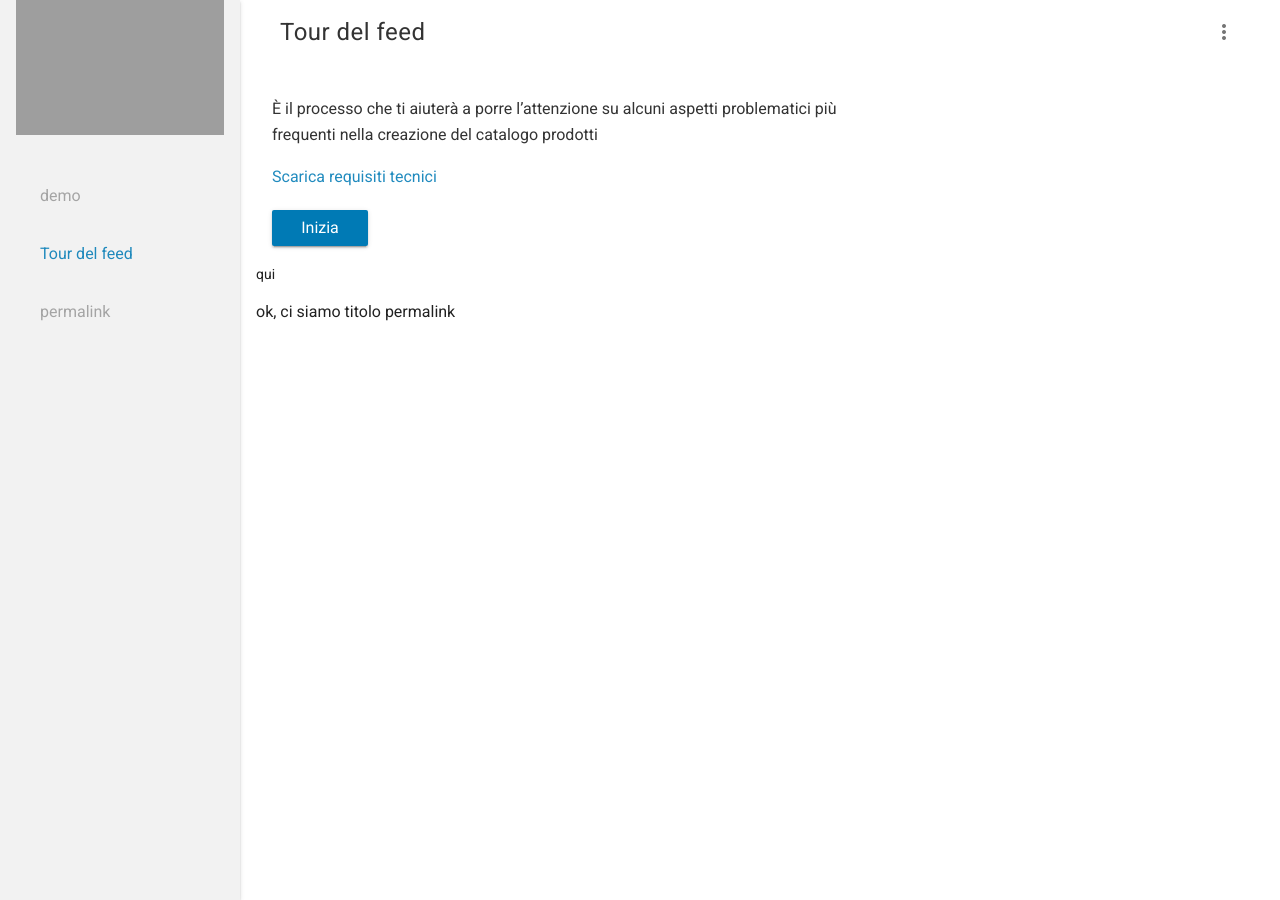
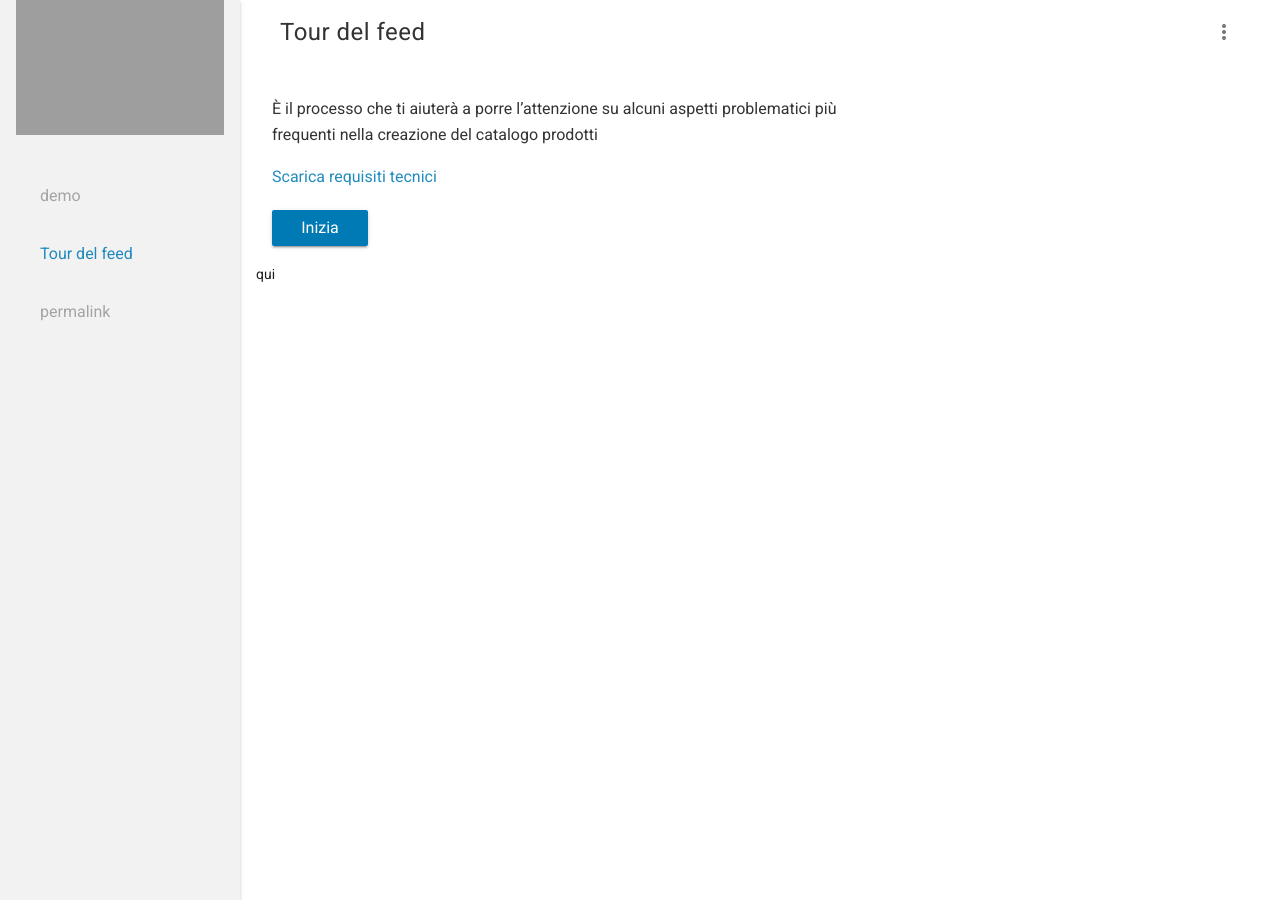
Before and after one commit to noemi-84/tourdelfeed, a Jekyll site: the page built from index.html, in a window 1280 px wide. Built offline with Jekyll 4.4.1, drawn with Linux system fonts in a browser that asks for light colours; nearby versions of some CDN libraries; grey boxes are pictures that could not be loaded.

Commit message:
tolto check su pages

```diff
--- a/_layouts/default.html
+++ b/_layouts/default.html
@@ -29,7 +29,7 @@
 
               <p>qui</p>
 
-              {% for page in site.pages %}
+
               {% for step in site.step %}
               	{% if page.title == step.title %}
                 	ok, ci siamo
@@ -37,7 +37,7 @@
                     titolo
                     {{ step.title }}
                 {% endif %}
-              {% endfor %}
+
               {% endfor %}
 
             </div>
```
